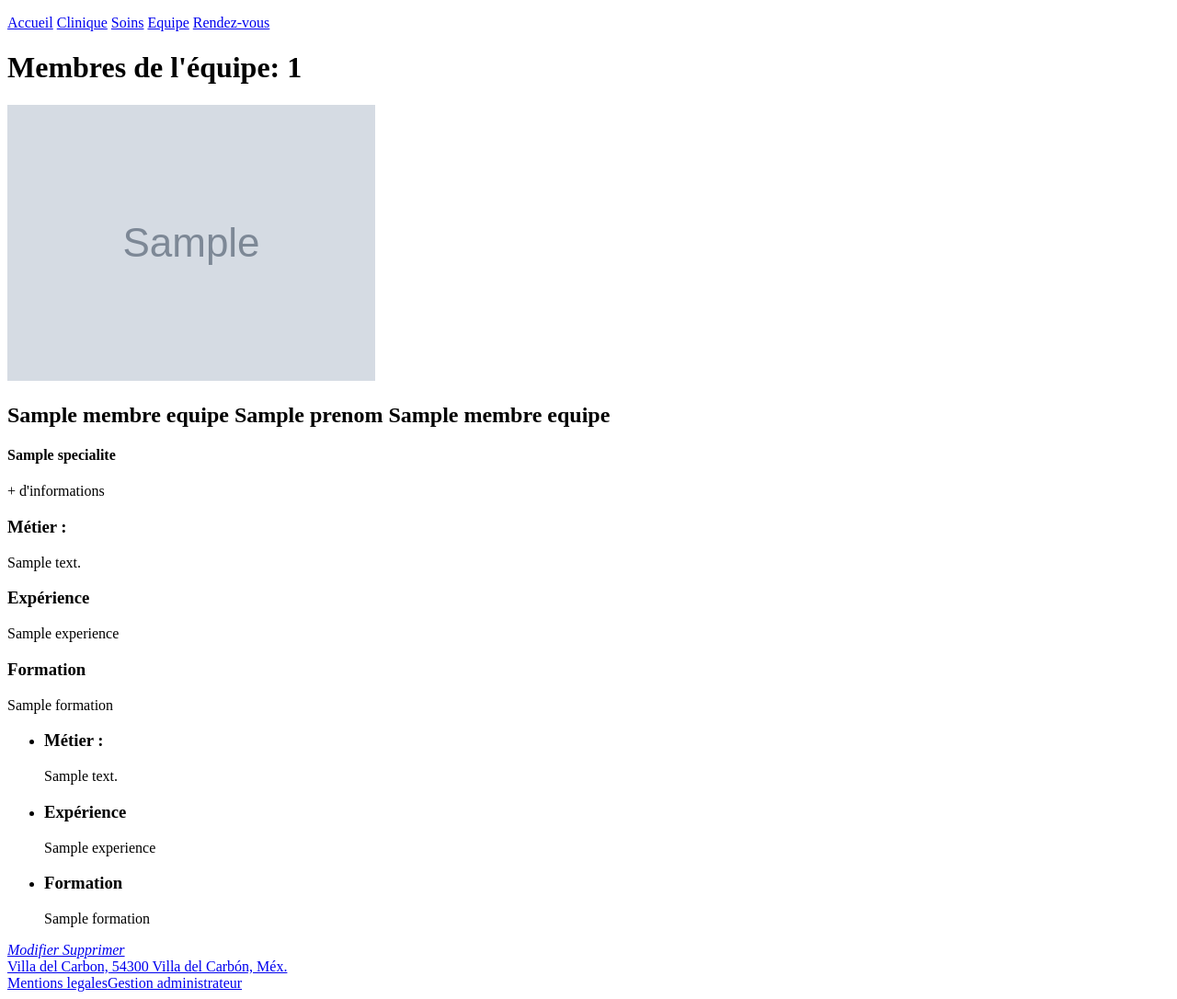
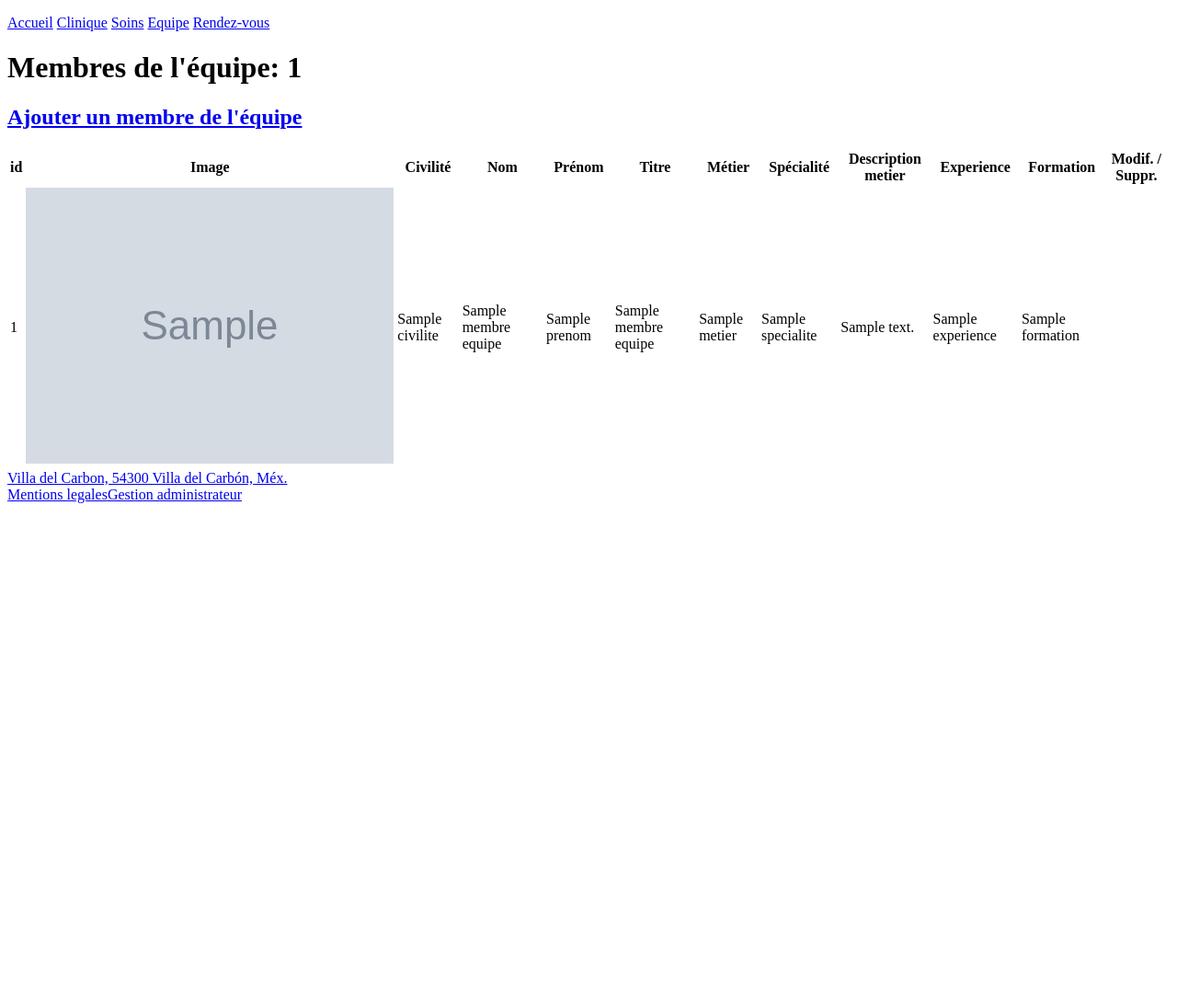
Before and after one commit to Poups74/dentalalaniz, a Symfony app: template templates/admin/dashboard/membre_equipe_list.html.twig in a window 1280 px wide. Shown: the part 361-1447 px from the top of the page at 92% size. After the commit the page ends 908 px from the top, so only its background shows below. Run offline with Twig, Linux system fonts and the light colour scheme; the template is opened without the code that fills it: most values are stand-ins (such as "Sample title", 1, 10 or a date in 2020); grey boxes marked "Sample" are stand-in pictures; some libraries are stand-ins or nearby versions.

Commit message:
GESTION PatientForm

```diff
--- a/assets/styles/app.css
+++ b/assets/styles/app.css
@@ -648,6 +648,11 @@ h1 {
    padding:0 0 40px 0;
 }
 
+.adminMembresEquipe{
+
+	display:flex;
+}
+
 .plusdInfos {
 	display: none;
 }
--- a/src/Controller/HomeController.php
+++ b/src/Controller/HomeController.php
@@ -21,7 +21,7 @@ class HomeController extends AbstractController
      */
     public function index(SessionInterface $session, Request $request, EntityManagerInterface $manager, MailerInterface $mailer): Response
     {
-        $formHome = $this->createForm(PatientFormType::class);
+        $formHome = $this->createForm(PatientFormType::class,null,['medecin' => false]);
         $formHome->handleRequest($request);
 
         if ($formHome->isSubmitted() && $formHome->isValid()) {
@@ -38,9 +38,9 @@ class HomeController extends AbstractController
                 // On attribue le destinataire
                 ->to('tooky972mada@gmail.com')
                 ->htmlTemplate('emails/contact.html.twig')
+                ->subject($motif)
                 ->context([
                     'patient'=>$patientHome,
-                    'motif'=> $motif,
                     'message'=>$message
                     ])
 
@@ -120,10 +120,10 @@ class HomeController extends AbstractController
                 // On attribue le destinataire
                 ->to('levejeanchristian@gmail.com')
                 ->htmlTemplate('emails/contact.html.twig')
+                ->subject($motif)
                 ->context([
                     'medecin'=>$medecin,
                     'patient'=>$patient,
-                    'motif'=> $motif,
                     'message'=>$messagePatient
                     ])
 
--- a/templates/Home/_formRendez_vous.html.twig
+++ b/templates/Home/_formRendez_vous.html.twig
@@ -1,6 +1,8 @@
 {{ form_start(patient_form, {'attr': {'class': 'rdvForm'}}) }}
 
 	<label>Spécialiste concerné</label><br>
+
+
 {{ form_widget(patient_form.SelectMedecin, {'attr': {'placeholder': 'Choisissez votre Medecin', 'class': 'formpage'}})  }}
 
 	<div class="civilitepage">
--- a/templates/Home/home.html.twig
+++ b/templates/Home/home.html.twig
@@ -175,9 +175,9 @@
 					<input class="form" placeholder="Votre Email" type="email" id="email"> #}
 				{{ form_widget(patient.Email, {'attr': {'placeholder': 'votre email', 'class': 'form'}})  }}
 
-				<label for="motif"></label>
-					<input class="form" placeholder="Motif" type="text" id="motif">
-				{{ form_widget(patient.MotifConsultation, {'attr': {'placeholder': 'Modif', 'class': 'form'}})  }}
+				{# <label for="motif"></label>
+					<input class="form" placeholder="Motif" type="text" id="motif"> #}
+				{{ form_widget(patient.MotifConsultation, {'attr': {'placeholder': 'Motif', 'class': 'form'}})  }}
 
 
 
--- a/templates/admin/dashboard/membre_equipe_list.html.twig
+++ b/templates/admin/dashboard/membre_equipe_list.html.twig
@@ -10,68 +10,61 @@
 
     <div class="section">
         <h1 class="title">Membres de l'équipe: {{ membre_equipe_list|length }}</h1>
-
-        {% for membre_equipe in membre_equipe_list %}
-<!-- -----------------------------LISTE DE L'EQUIPE---------------------- -->
-				<!-- qui englobe tous les elements d'un personnel -->
-				<section>
-
-				<!-- correspond au Flexbox gauche -->
-					<div class="container" id="{{membre_equipe.id}}">
-						<div class ="photoProfil">
-							<div class="photoDoc">
-								</div>
-									<img src={{ asset('/images/')~ membre_equipe.image }} alt="photo de" {{membre_equipe.titre}}" "{{membre_equipe.prenom}}" "{{membre_equipe.nom}}>
-									<h2> {{membre_equipe.titre}}  {{membre_equipe.prenom}}  {{membre_equipe.nom}} </h2>
-									<h4>{{membre_equipe.specialite}}</h4>
-								<div class="plusdInfos">
-									<p>+ d'informations</p>
-								</div>
-								<div class="infosResp">
-									<h3>Métier :</h3>
-									<p>{{ membre_equipe.descriptionmetier }}</p>
-									<h3>Expérience</h3>
-									<p>{{ membre_equipe.experience }}</p>
-									<h3>Formation</h3>
-									<p>{{ membre_equipe.formation }}</p>
-
-								</div>
-							</div>
-						</div>
-
-				<!-- correspond au Flexbox droit -->
-
-						<div class="metier">
-							<ul>
-								<li><h3>Métier :</h3>
-									<p>{{ membre_equipe.descriptionmetier }}
-									</p>
-								</li>
-								<li><h3>Expérience</h3>
-									<p>{{ membre_equipe.experience }}</p>
-								</li>
-								<li><h3>Formation</h3>
-									<p>{{ membre_equipe.formation }}</p>
-								</li>
-							</ul>
-						</div>
-
-                        <div class="metier">
-                        <a href="{{ path('admin_membre_equipe_edit', {id: membre_equipe.id}) }}" class="button is-small is-success">
-                            <i class="fas fa-edit"> Modifier</i>
-                        </a>
+    </div>
 
 
-                        <a href="{{ path('admin_membre_equipe_delete', {id: membre_equipe.id}) }}" class="button is-small is-danger">
-                            <i class="fas fa-trash-alt">Supprimer</i>
-                        </a>
-                   </div>
-					</div>
+    <div class="section">
+
+         <a href="{{ path('admin_membre_equipe_add') }}">
+            <h2 class="title">Ajouter un membre de l'équipe</h2>
+        </a>
+    </div>
 
 
-
-				</section>
-				{% endfor %}
+    <table class="content-table">
+            <thead>
+                <tr>
+                    <th>id</th>
+                    <th>Image</th>
+                    <th>Civilité</th>
+                    <th>Nom</th>
+                    <th>Prénom</th>
+                    <th>Titre</th>
+                    <th>Métier</th>
+                    <th>Spécialité</th>
+                    <th>Description metier</th>
+                    <th>Experience</th>
+                    <th>Formation</th>
+                    <th>Modif. / Suppr.</th>
+                </tr>
+            </thead>
 
 
+            <tbody>
+                {% for membre_equipe in membre_equipe_list %}
+                    <tr>
+                        <td>{{ membre_equipe.id }}</td>
+                        <td> <img src="{{ asset('/images/')~ membre_equipe.image }}" alt=""></td>
+                        <td>{{ membre_equipe.civilite }}</td>
+                        <td>{{ membre_equipe.nom }}</td>
+                        <td>{{ membre_equipe.prenom }}</td>
+                        <td>{{ membre_equipe.titre }}</td>
+                        <td>{{ membre_equipe.metier }}</td>
+                        <td>{{ membre_equipe.specialite }}</td>
+                        <td>{{ membre_equipe.descriptionmetier }}</td>
+                        <td>{{ membre_equipe.experience }}</td>
+                        <td>{{ membre_equipe.formation }}</td>
+                        <td>
+                            <a href="{{ path('admin_membre_equipe_edit', {id: membre_equipe.id}) }}" class="button is-small is-success">
+                                <i class="far fa-edit"></i>
+                            </a>
+                            <a href="{{ path('admin_membre_equipe_delete', {id: membre_equipe.id}) }}" class="button is-small is-danger">
+                                <i class="far fa-trash-alt"></i>
+                            </a>
+                        </td>
+                    </tr>
+                {% endfor %}
+            </tbody>
+        </table>
+
 {% endblock %}
```
Also changed, not shown: migrations/Version20201218075311 2.php (deleted, +0 -35 lines), src/Form/PatientFormType.php (+23 -26 lines), templates/includes/flash.html 2.twig (deleted, +0 -13 lines).
